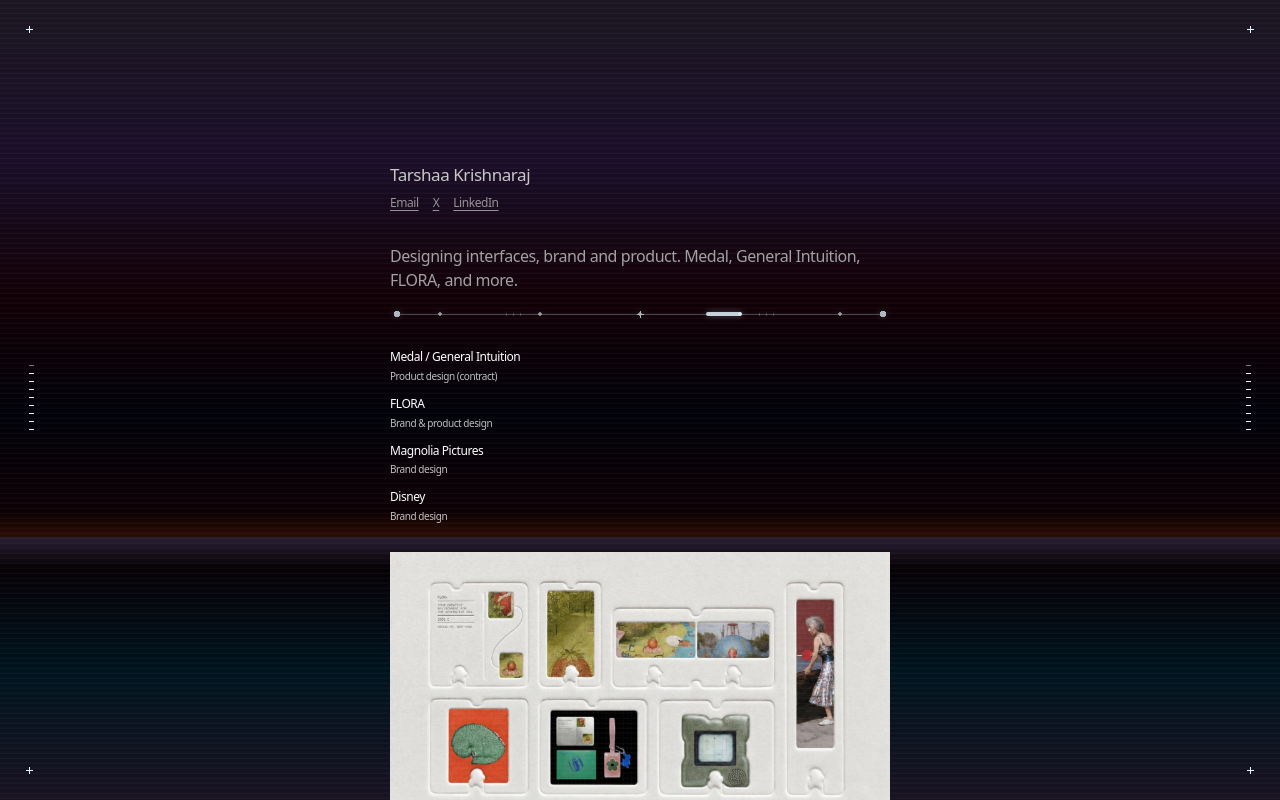
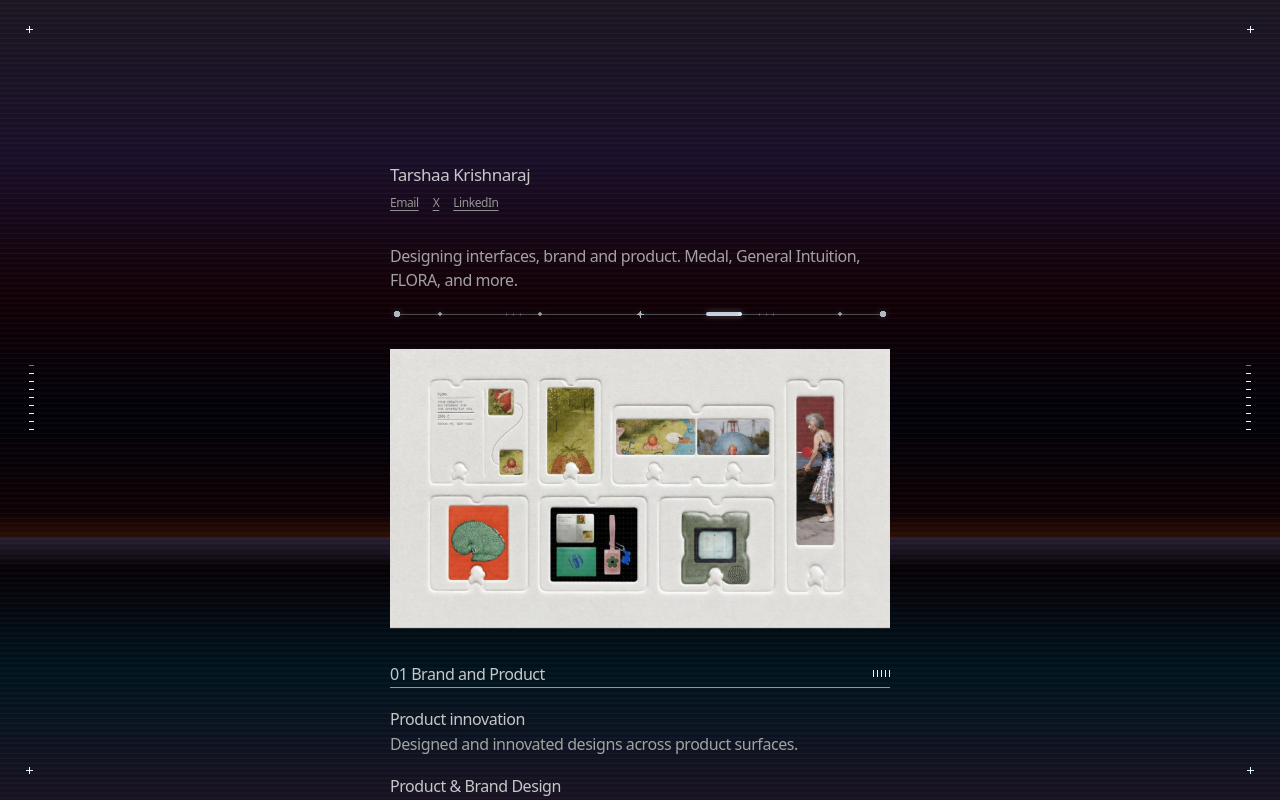
Before and after one commit to tarshaa/portfolio, a Next.js app: page / in a window 1280 px wide. Shown: the top 800 px of the page. Built offline with nearby package versions, Linux system fonts and the light colour scheme.

Commit message:
Remove company list from hero

```diff
--- a/src/app/page.tsx
+++ b/src/app/page.tsx
@@ -119,19 +119,6 @@
           </div>
           <div className="flex flex-col gap-[28px]">
             <p data-bio>{c.bio}</p>
-            <ul aria-label="Companies I’ve worked with" className="flex flex-col gap-[12px] text-white">
-              {[
-                { company: "Medal / General Intuition", role: "Product design (contract)" },
-                { company: "FLORA", role: "Brand & product design" },
-                { company: "Magnolia Pictures", role: "Brand design" },
-                { company: "Disney", role: "Brand design" },
-              ].map(({ company, role }) => (
-                <li key={company} className="flex flex-col gap-[3px]">
-                  <p className="text-[12px] leading-[1.4]">{company}</p>
-                  <p className="text-[10px] leading-[1.5] opacity-75">{role}</p>
-                </li>
-              ))}
-            </ul>
             <div className="hero-frame">
               <ZoomableImage
                 src={`${basePath}/images/hero.jpg`}
```
